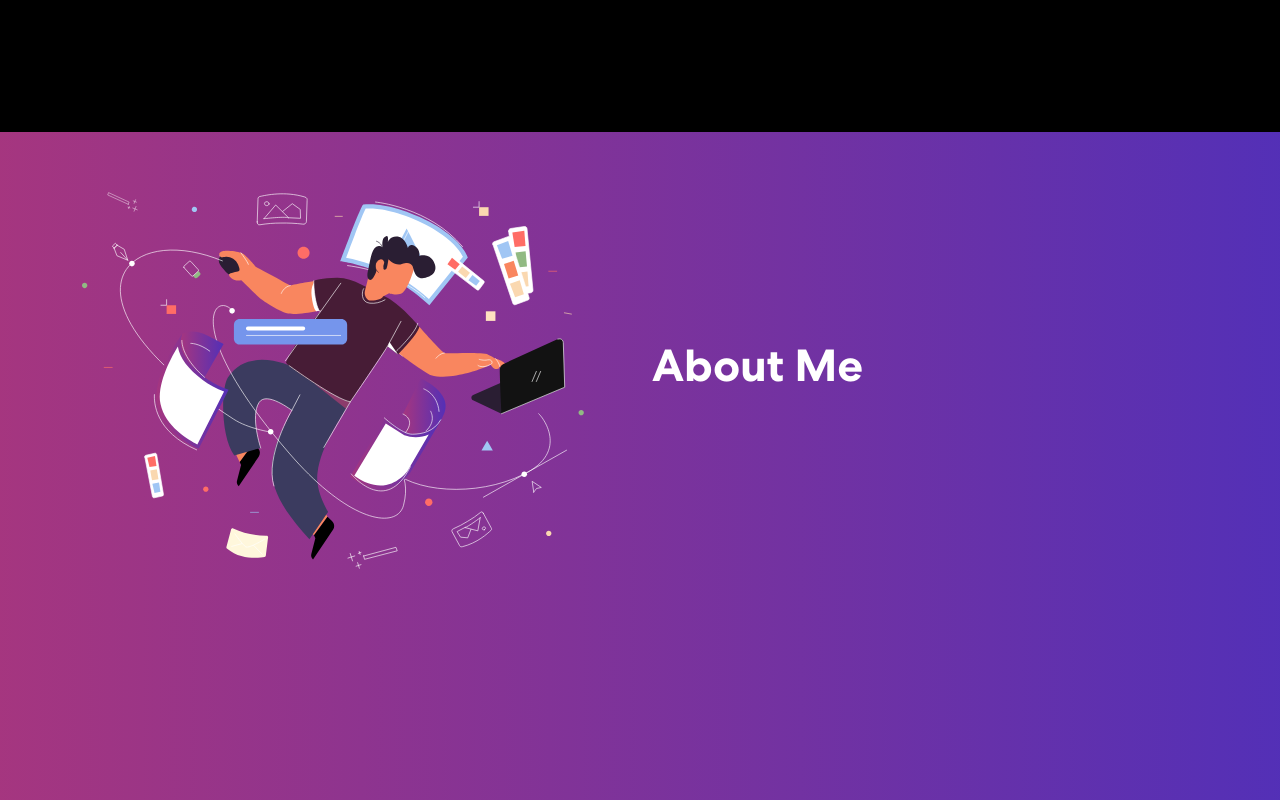
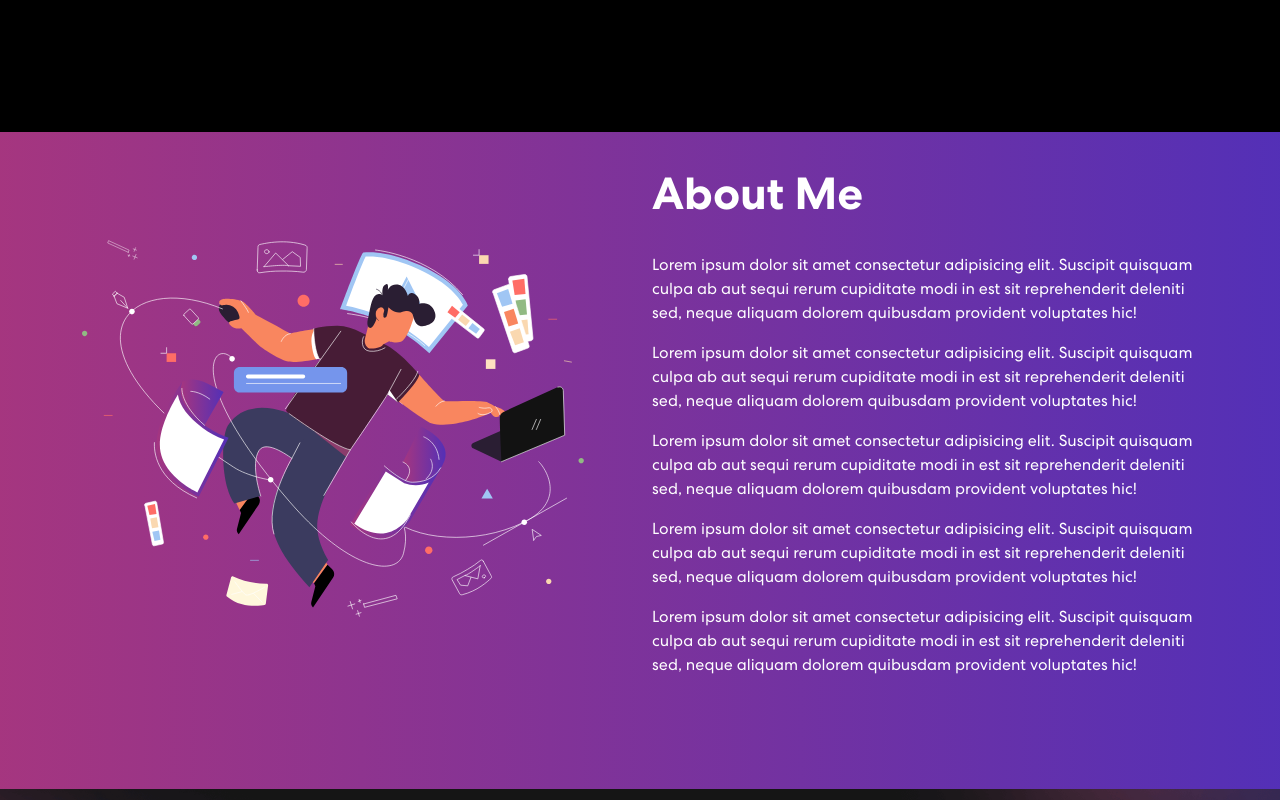
Before and after one commit to ikromshi/portfolio, a React (Create React App) app: page / in a window 1280 px wide. Shown: the part 2560-3360 px from the top of the page. Built offline with nearby package versions, Linux system fonts and the light colour scheme.

Commit message:
temporary about_me section

```diff
--- a/src/components/About me/AboutMe.css
+++ b/src/components/About me/AboutMe.css
@@ -1,6 +1,6 @@
 .about_me {
   background: linear-gradient(90.21deg, #AA367C -5.91%, #4A2FBD 111.58%);
-  padding: 60px 0 200px 0;
+  padding: 2rem 0 3rem 0;
 }
 .about_me img {
   width: 92%;
--- a/src/components/About me/AboutMe.tsx
+++ b/src/components/About me/AboutMe.tsx
@@ -54,6 +54,11 @@ export const AboutMe = () => {
           </Col>
           <Col md={6}>
             <h2>About Me</h2>
+            <p>Lorem ipsum dolor sit amet consectetur adipisicing elit. Suscipit quisquam culpa ab aut sequi rerum cupiditate modi in est sit reprehenderit deleniti sed, neque aliquam dolorem quibusdam provident voluptates hic!</p>
+            <p>Lorem ipsum dolor sit amet consectetur adipisicing elit. Suscipit quisquam culpa ab aut sequi rerum cupiditate modi in est sit reprehenderit deleniti sed, neque aliquam dolorem quibusdam provident voluptates hic!</p>
+            <p>Lorem ipsum dolor sit amet consectetur adipisicing elit. Suscipit quisquam culpa ab aut sequi rerum cupiditate modi in est sit reprehenderit deleniti sed, neque aliquam dolorem quibusdam provident voluptates hic!</p>
+            <p>Lorem ipsum dolor sit amet consectetur adipisicing elit. Suscipit quisquam culpa ab aut sequi rerum cupiditate modi in est sit reprehenderit deleniti sed, neque aliquam dolorem quibusdam provident voluptates hic!</p>
+            <p>Lorem ipsum dolor sit amet consectetur adipisicing elit. Suscipit quisquam culpa ab aut sequi rerum cupiditate modi in est sit reprehenderit deleniti sed, neque aliquam dolorem quibusdam provident voluptates hic!</p>
           </Col>
         </Row>
       </Container>
```
